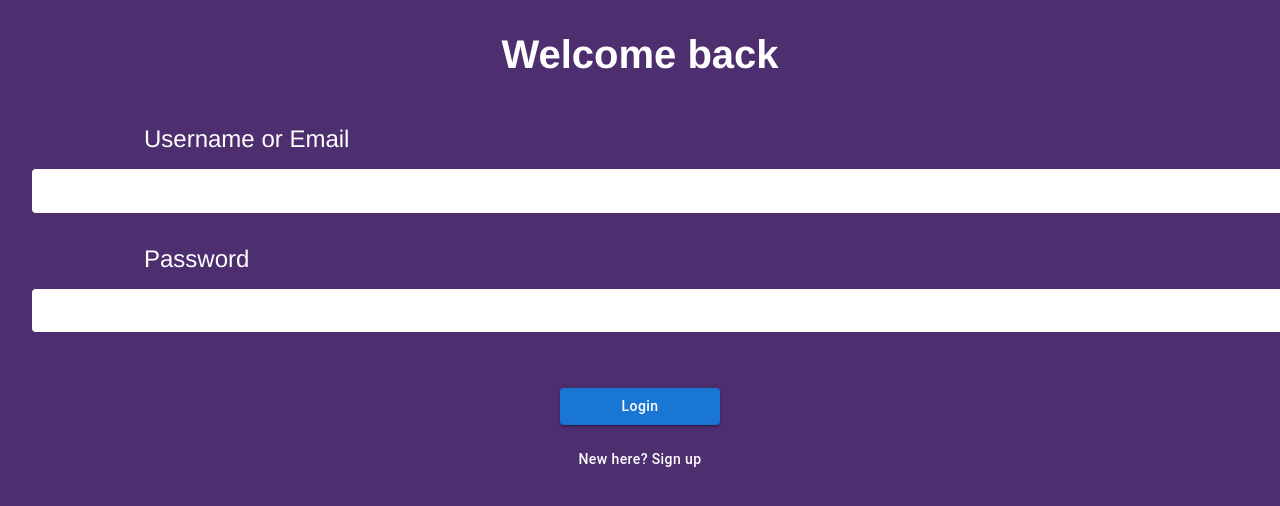
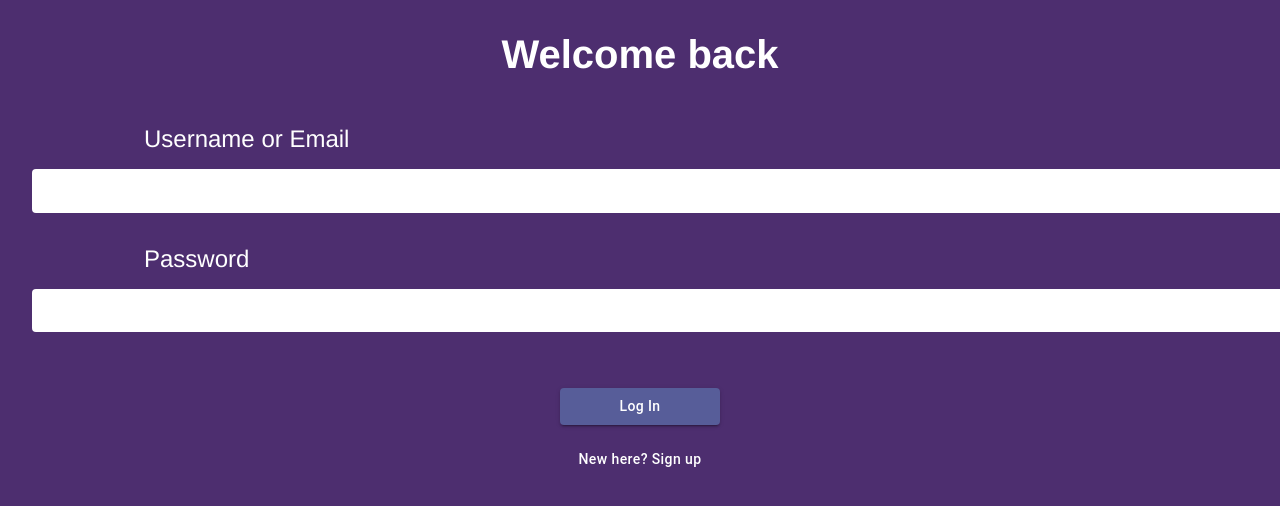
Before and after one commit to Phuc645/ProQuiz, a React (Vite) app in the folder frontend/: page /login in a window 1280 px wide. Shown: the top 506 px of the page. Built offline with nearby package versions, Linux system fonts and the light colour scheme.

Commit message:
Refactor Login and SignUp components to use ButtonComponent; update Header to use new button styling

```diff
--- /dev/null
+++ b/frontend/src/Components/ButtonComponent/ButtonComponent.tsx
@@ -0,0 +1,15 @@
+import * as React from "react";
+import Button from '@mui/material/Button';
+
+interface  ButtonProps {
+    children: string;
+    style?: React.CSSProperties;
+}
+
+export default function ButtonComponent({ children, style }: ButtonProps) {
+    return (
+        <Button variant="contained" sx={{ textTransform: 'none', color: '#fff' }} style={style}>
+            {children}
+        </Button>
+    )
+}
--- a/frontend/src/Components/Header/Header.scss
+++ b/frontend/src/Components/Header/Header.scss
@@ -22,10 +22,7 @@
     border-radius: 0.5rem;
     padding: 0.8rem;
   }
-  .header__quiz-button {
-    font-size: 0.875rem;
-    background-color: #87BAC3;
-  }
+
 
   .header__avatar-image {
     padding: 0;
--- a/frontend/src/Components/Header/Header.tsx
+++ b/frontend/src/Components/Header/Header.tsx
@@ -2,7 +2,7 @@ import './Header.scss';
 import { Link } from 'react-router-dom';
 import LogoImage from '../../assets/logo.png';
 import AvatarImage from '../../assets/avatar.png';
-import Button from '@mui/material/Button';
+import ButtonComponent from '../ButtonComponent/ButtonComponent';
 export default function Header() {
   return (
     <header className="header">
@@ -11,10 +11,8 @@ export default function Header() {
       </Link>
         <input type ="search" placeholder="Search." className="header__search-bar" />
         <Link to ="" className="header__create-quiz-link">
-            <Button variant="contained"  className="header__quiz-button"
-                    sx={{ textTransform: 'none', color: '#fff' }}>
-            Create a quiz
-            </Button>
+            <ButtonComponent style={{ backgroundColor: '#7fb8c1' }}>Create a Quiz
+            </ButtonComponent>
         </Link>
         <Link to ="/login" className="header__avatar">
             <img src ={AvatarImage} alt="User Avatar" className="header__avatar-image" />
--- a/frontend/src/Login/Login.scss
+++ b/frontend/src/Login/Login.scss
@@ -50,9 +50,3 @@
   justify-content: center;
     align-items: center;
 }
-
-.login-button {
- background-color: #2d40e5;
-  width: 10rem;
-  text-align: center;
-}
--- a/frontend/src/Login/Login.tsx
+++ b/frontend/src/Login/Login.tsx
@@ -1,6 +1,7 @@
 import './Login.scss';
 import Button from '@mui/material/Button';
 import { Link } from 'react-router-dom';
+import ButtonComponent from '../Components/ButtonComponent/ButtonComponent';
 
 export default function Login() {
     return (
@@ -13,10 +14,12 @@ export default function Login() {
                 <input type ="password" className="login-input" />
             </div>
             <div className="login-action">
-                <Button variant="contained"  className="login-button"
-                        sx={{ textTransform: 'none', color: '#fff' }}>
-                    Login
-                </Button>
+                <Link to="">
+                    <ButtonComponent style={{ backgroundColor: '#575d99', width: '10rem',
+                        textAlign: 'center' }}>Log In
+                    </ButtonComponent>
+                </Link>
+
                 <Link to="/signup">
                     <Button
                     variant="text"
--- a/frontend/src/SignUp/SignUp.scss
+++ b/frontend/src/SignUp/SignUp.scss
@@ -50,9 +50,3 @@
   justify-content: center;
   align-items: center;
 }
-
-.signup-button {
-  background-color: #2d40e5;
-  width: 10rem;
-  text-align: center;
-}
--- a/frontend/src/SignUp/SignUp.tsx
+++ b/frontend/src/SignUp/SignUp.tsx
@@ -1,6 +1,7 @@
 import './SignUp.scss';
 import Button from '@mui/material/Button';
 import {Link} from 'react-router-dom';
+import ButtonComponent from '../Components/ButtonComponent/ButtonComponent';
 
 export default function SignUp() {
     return (
@@ -15,10 +16,11 @@ export default function SignUp() {
                 <input type ="password" className="signup-input" />
             </div>
             <div className="signup-action">
-                <Button variant="contained"  className="signup-button"
-                        sx={{ textTransform: 'none', color: '#fff' }}>
-                    Sign Up
-                </Button>
+                <Link to="">
+                    <ButtonComponent style={{ backgroundColor: '#575d99', width: '10rem',
+                        textAlign: 'center' }}>Sign Up
+                    </ButtonComponent>
+                </Link>
                 <Link to="/login">
                 <Button
                     variant="text"
```
